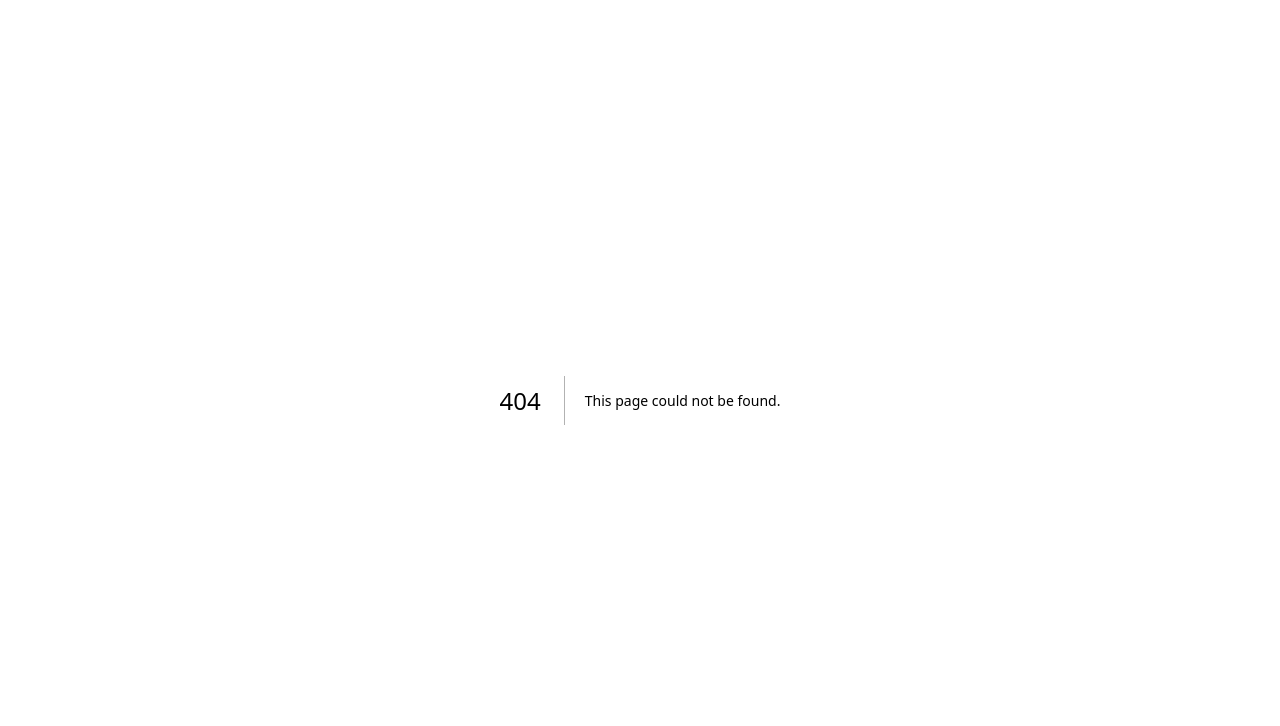
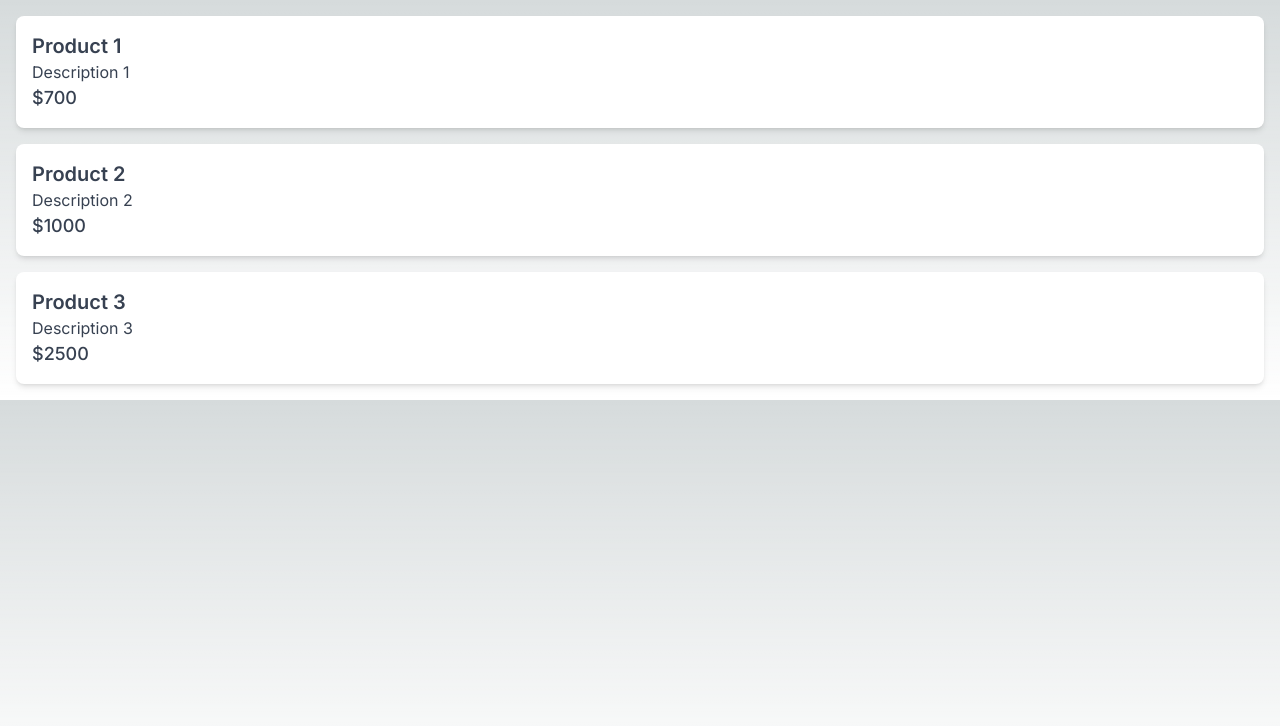
Before and after one commit to Ahmetkcak/next-14-camp, a Next.js app in the folder data-fetching-demo/: page /products in a window 1280 px wide. Before the commit this address had no page. Shown: the top 726 px of the page. Built offline with nearby package versions, Linux system fonts and the light colour scheme; data requests are answered from the project's data file.

Commit message:
Caching Data

```diff
--- /dev/null
+++ b/data-fetching-demo/src/app/products/page.tsx
@@ -0,0 +1,26 @@
+
+type Product = {
+    id:number,
+    title:string,
+    price:number,
+    description:string
+}
+
+export default async function ProductPage() {
+    const response = await fetch("http://localhost:3001/products");
+    const products = await response.json();
+    return (
+        <ul className="space-y-4 p-4">
+          {products.map((product: Product) => (
+            <li
+              key={product.id}
+              className="p-4 bg-white shadow-md rounded-lg text-gray-700"
+            >
+              <h2 className="text-xl font-semibold">{product.title}</h2>
+              <p>{product.description}</p>
+              <p className="text-lg font-medium">${product.price}</p>
+            </li>
+          ))}
+        </ul>
+      );
+}
```
